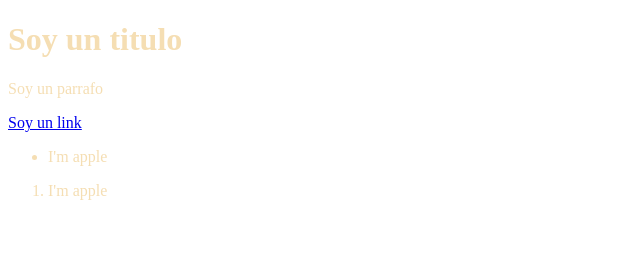
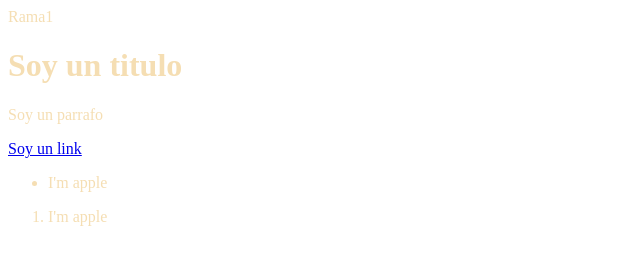
Before and after one commit to Choquitoo/Test-titulo, a plain HTML site: page index.html in a window 1280 px wide. Shown: the whole page, without its empty margins (0-640 px from the left). Drawn offline with Linux system fonts and the light colour scheme.

Commit message:
Estructura de rama

```diff
--- a/index.html
+++ b/index.html
@@ -9,6 +9,9 @@
     <link rel="stylesheet" href="./css/style.css">
  </head>
  <body>
+    <div id="rama1">
+        Rama1
+    </div>
     <h1>Soy un titulo</h1>
     <p>Soy un parrafo</p>
     <a href="#">Soy un link</a>
```
